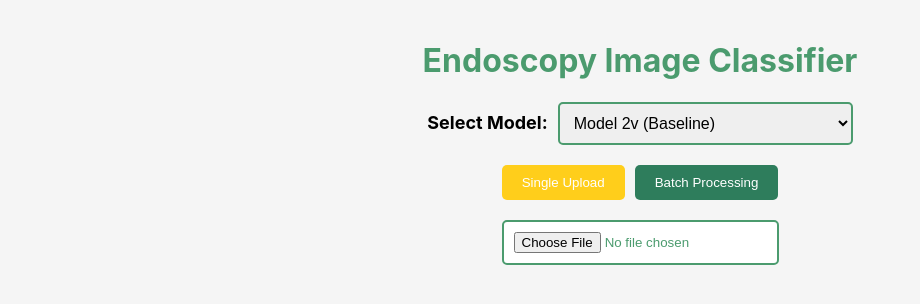
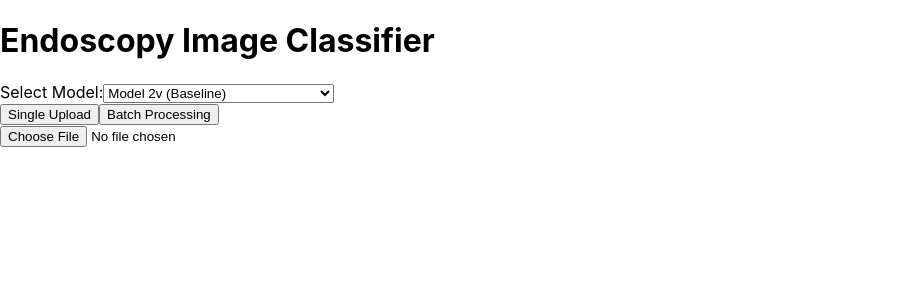
Before and after one commit to tan-li-yan/endoscopy-model-react, a React (Create React App) app: page / in a window 1280 px wide. Shown: the top 304 px of the page, without its empty margins (0-920 px from the left). Built offline with nearby package versions, Linux system fonts and the light colour scheme.

Commit message:
some components

```diff
--- a/src/App.js
+++ b/src/App.js
@@ -1,345 +1,371 @@
-import React, { useState } from "react";
+// import React, { useState } from "react";
 
-function EndoscopyUploader() {
-  const [mode, setMode] = useState("single"); // Track upload mode (single or batch)
-  const [files, setFiles] = useState([]); // Store uploaded files
-  const [confidence, setConfidence] = useState(null); // Store prediction results
-  const [loading, setLoading] = useState(false); // Show loading state
-  const [selectedModel, setSelectedModel] = useState("model_2v"); // Default model selection
-  const [resultRefs] = useState(() => Array(20).fill(0).map(() => React.createRef())); // Create refs for scrolling
+// function EndoscopyUploader() {
+//   const [mode, setMode] = useState("single"); // Track upload mode (single or batch)
+//   const [files, setFiles] = useState([]); // Store uploaded files
+//   const [confidence, setConfidence] = useState(null); // Store prediction results
+//   const [loading, setLoading] = useState(false); // Show loading state
+//   const [selectedModel, setSelectedModel] = useState("model_2v"); // Default model selection
+//   const [resultRefs] = useState(() => Array(20).fill(0).map(() => React.createRef())); // Create refs for scrolling
 
-  // Handle mode change
-  const handleModeChange = (selectedMode) => {
-    setMode(selectedMode);
-    setFiles([]);
-    setConfidence(null);
-  };
+//   // Handle mode change
+//   const handleModeChange = (selectedMode) => {
+//     setMode(selectedMode);
+//     setFiles([]);
+//     setConfidence(null);
+//   };
 
-  // Handle file upload
-  const handleFileUpload = (event) => {
-    const selectedFiles = Array.from(event.target.files);
+//   // Handle file upload
+//   const handleFileUpload = (event) => {
+//     const selectedFiles = Array.from(event.target.files);
 
-    if (mode === "single" && selectedFiles.length > 1) {
-      alert("Please upload only one image in Single Upload mode.");
-      return;
-    }
+//     if (mode === "single" && selectedFiles.length > 1) {
+//       alert("Please upload only one image in Single Upload mode.");
+//       return;
+//     }
 
-    if (mode === "batch" && selectedFiles.length > 20) {
-      alert("Please upload a maximum of 20 images in Batch Processing mode.");
-      return;
-    }
+//     if (mode === "batch" && selectedFiles.length > 20) {
+//       alert("Please upload a maximum of 20 images in Batch Processing mode.");
+//       return;
+//     }
 
-    setFiles(selectedFiles);
-  };
+//     setFiles(selectedFiles);
+//   };
 
-  // Scroll to result function
-  const scrollToResult = (index) => {
-    resultRefs[index]?.current?.scrollIntoView({
-      behavior: 'smooth',
-      block: 'start'
-    });
-  };
+//   // Scroll to result function
+//   const scrollToResult = (index) => {
+//     resultRefs[index]?.current?.scrollIntoView({
+//       behavior: 'smooth',
+//       block: 'start'
+//     });
+//   };
 
-  // Handle prediction request
+//   // Handle prediction request
+//   const handlePredict = async () => {
+//     if (!files.length) {
+//       alert("Please upload at least one image.");
+//       return;
+//     }
+
+//     setLoading(true);
+
+//     const formData = new FormData();
+//     files.forEach((file) => {
+//       formData.append("images", file);
+//     });
+//     formData.append("mode", mode);
+//     formData.append("model", selectedModel); // Include selected model in the request
+
+//     try {
+//       const response = await fetch("http://127.0.0.1:8000/predict", {
+//           method: "POST",
+//           body: formData,
+//       });
+
+//       if (!response.ok) {
+//           const errorData = await response.json();
+//           throw new Error(`HTTP error! Status: ${response.status}, Message: ${errorData.error}`);
+//       }
+
+//       const data = await response.json();
+//       setConfidence(data);
+//     } catch (error) {
+//       console.error("Detailed error:", error);
+//       alert(`Failed to get predictions: ${error.message}`);
+//     } finally {
+//       setLoading(false);
+//     }
+//   };
+
+//   return (
+//     <div
+//       style={{
+//         textAlign: "center",
+//         padding: "20px",
+//         backgroundColor: "#F5F5F5",
+//         color: "black",
+//         minHeight: "100vh",
+//       }}
+//     >
+//       <h1 style={{ color: "#4B9B6E" }}>Endoscopy Image Classifier</h1>
+
+//       {/* Dropdown menu to select the model */}
+//       <div style={{ marginBottom: "20px" }}>
+//         <label htmlFor="model-select" style={{ fontSize: "18px", fontWeight: "bold" }}>
+//           Select Model:
+//         </label>
+//         <select
+//           id="model-select"
+//           value={selectedModel}
+//           onChange={(e) => setSelectedModel(e.target.value)}
+//           style={{
+//             marginLeft: "10px",
+//             padding: "10px",
+//             border: "2px solid #4B9B6E",
+//             borderRadius: "5px",
+//             fontSize: "16px",
+//           }}
+//         >
+//           <option value="model_2v">Model 2v (Baseline)</option>
+//           <option value="kvasir_xception_model_working_grad">Kvasir Xception Model (Grad-CAM)</option>
+//         </select>
+//       </div>
+
+//       {/* Buttons to select Single Upload or Batch Processing */}
+//       <div style={{ marginBottom: "20px" }}>
+//         <button
+//           onClick={() => handleModeChange("single")}
+//           style={{
+//             padding: "10px 20px",
+//             marginRight: "10px",
+//             backgroundColor: mode === "single" ? "#FFCE1B" : "#2E7D5C",
+//             color: "white",
+//             border: "none",
+//             borderRadius: "5px",
+//             cursor: "pointer",
+//           }}
+//         >
+//           Single Upload
+//         </button>
+//         <button
+//           onClick={() => handleModeChange("batch")}
+//           style={{
+//             padding: "10px 20px",
+//             backgroundColor: mode === "batch" ? "#FFCE1B" : "#2E7D5C",
+//             color: "white",
+//             border: "none",
+//             borderRadius: "5px",
+//             cursor: "pointer",
+//           }}
+//         >
+//           Batch Processing
+//         </button>
+//       </div>
+
+//       {/* File input for uploading images */}
+//       <input
+//         type="file"
+//         accept="image/*"
+//         multiple={mode === "batch"}
+//         onChange={handleFileUpload}
+//         style={{
+//           marginBottom: "20px",
+//           padding: "10px",
+//           backgroundColor: "white",
+//           color: "#4B9B6E",
+//           border: "2px solid #4B9B6E",
+//           borderRadius: "5px",
+//           cursor: "pointer",
+//         }}
+//       />
+
+//       {/* Display uploaded images before prediction */}
+//       {files.length > 0 && (
+//         <div>
+//           <h2 style={{ color: "#4B9B6E" }}>
+//             Uploaded {mode === "single" ? "Image" : "Images"}:
+//           </h2>
+//           <div
+//             style={{
+//               display: "flex",
+//               flexWrap: "wrap",
+//               justifyContent: "center",
+//               gap: "20px",
+//             }}
+//           >
+//             {files.map((file, index) => (
+//               <div
+//                 key={index}
+//                 style={{
+//                   position: "relative",
+//                   width: "200px",
+//                   height: "200px",
+//                 }}
+//               >
+//                 <img
+//                   src={URL.createObjectURL(file)}
+//                   alt={`Uploaded ${file.name}`}
+//                   style={{
+//                     width: "100%",
+//                     height: "100%",
+//                     objectFit: "contain",
+//                     border: "1px solid #ccc",
+//                     borderRadius: "5px",
+//                   }}
+//                 />
+//                 <div
+//                   style={{
+//                     position: "absolute",
+//                     bottom: "0",
+//                     backgroundColor: "rgba(0, 0, 0, 0.7)",
+//                     color: "white",
+//                     width: "100%",
+//                     textAlign: "center",
+//                     padding: "5px",
+//                     borderRadius: "0 0 5px 5px",
+//                   }}
+//                 >
+//                   {file.name}
+//                 </div>
+//               </div>
+//             ))}
+//           </div>
+//         </div>
+//       )}
+
+//       {/* Prediction button */}
+//       {files.length > 0 && (
+//         <button
+//           onClick={handlePredict}
+//           style={{
+//             padding: "10px 20px",
+//             backgroundColor: "#65CCB8",
+//             color: "white",
+//             border: "none",
+//             borderRadius: "5px",
+//             cursor: "pointer",
+//             fontSize: "16px",
+//             marginTop: "10px",
+//           }}
+//         >
+//           {loading ? "Predicting..." : "Predict"}
+//         </button>
+//       )}
+
+//       {/* Summary Table for Batch Predictions */}
+//       {confidence && mode === "batch" && (
+//         <div style={{ marginTop: "20px", marginBottom: "20px" }}>
+//           <h2 style={{ color: "#4B9B6E" }}>Summary Results</h2>
+//           <div style={{ overflowX: "auto" }}>
+//             <table style={{
+//               width: "100%",
+//               borderCollapse: "collapse",
+//               backgroundColor: "white",
+//               border: "2px solid #4B9B6E",
+//               borderRadius: "5px",
+//             }}>
+//               <thead>
+//                 <tr style={{ backgroundColor: "#4B9B6E", color: "white" }}>
+//                   <th style={{ padding: "12px", textAlign: "left" }}>File Name</th>
+//                   <th style={{ padding: "12px", textAlign: "left" }}>Predicted Class</th>
+//                   <th style={{ padding: "12px", textAlign: "left" }}>Confidence Level</th>
+//                 </tr>
+//               </thead>
+//               <tbody>
+//                 {confidence.map((result, index) => (
+//                   <tr
+//                     key={index}
+//                     onClick={() => scrollToResult(index)}
+//                     style={{
+//                       cursor: "pointer",
+//                       backgroundColor: "white",
+//                       borderBottom: "1px solid #ddd",
+//                       ':hover': {
+//                         backgroundColor: "#f5f5f5"
+//                       }
+//                     }}
+//                   >
+//                     <td style={{ padding: "12px" }}>{result.filename}</td>
+//                     <td style={{ padding: "12px" }}>{result.predictedClass}</td>
+//                     <td style={{ padding: "12px" }}>
+//                       {(result.confidenceScores[result.predictedClass] * 100).toFixed(2)}%
+//                     </td>
+//                   </tr>
+//                 ))}
+//               </tbody>
+//             </table>
+//           </div>
+//         </div>
+//       )}
+
+//       {/* Display prediction results */}
+//       {confidence && (
+//         <div style={{ marginTop: "20px" }}>
+//           <h2 style={{ color: "#4B9B6E" }}>Prediction Results:</h2>
+//           {confidence.map((result, index) => (
+//             <div
+//               key={index}
+//               ref={resultRefs[index]}
+//               style={{
+//                 display: "flex",
+//                 alignItems: "center",
+//                 justifyContent: "space-between",
+//                 marginBottom: "20px",
+//                 padding: "20px",
+//                 backgroundColor: "white",
+//                 border: "4px solid #4B9B6E",
+//                 borderRadius: "10px",
+//               }}
+//             >
+//               <div style={{ width: "40%" }}>
+//                 {files[index] && (
+//                   <img
+//                     src={URL.createObjectURL(files[index])}
+//                     alt={`Original ${result.filename}`}
+//                     style={{
+//                       width: "100%",
+//                       height: "auto",
+//                       objectFit: "contain",
+//                       borderRadius: "5px",
+//                     }}
+//                   />
+//                 )}
+//               </div>
+//               {result.gradcam && (
+//                 <div style={{ width: "40%" }}>
+//                   <img
+//                     src={`http://127.0.0.1:8000${result.gradcam}`}
+//                     alt="Grad-CAM Heatmap"
+//                     style={{
+//                       width: "100%",
+//                       height: "auto",
+//                       objectFit: "contain",
+//                       borderRadius: "5px",
+//                     }}
+//                   />
+//                 </div>
+//               )}
+//               <div style={{ width: "20%", textAlign: "left" }}>
+//                 <h3 style={{ color: "#65CCB8" }}>File: {result.filename}</h3>
+//                 <p style={{ fontSize: "18px", fontWeight: "bold" }}>
+//                   Predicted Class:{" "}
+//                   <span style={{ color: "#FF4C4C" }}>
+//                     {result.predictedClass} (
+//                     {(result.confidenceScores[result.predictedClass] * 100).toFixed(2)}%)
+//                   </span>
+//                 </p>
+//               </div>
+//             </div>
+//           ))}
+//         </div>
+//       )}
+//     </div>
+//   );
+// }
+
+// export default EndoscopyUploader;
+
+import React, {useState} from "react";
+import ModelSelector from "./components/ModelSelector";
+import UploadModeSelector from "./components/UploadModeSelector";
+import FileUploader from "./components/FileUploader";
+
+function EndoscopyUploader(){
+  const [mode, setMode] = useState("single");
+  const [files, setFiles] = useState([]);
+  const [selectedModel, setSelectedModel] = useState("model_2v");
   const handlePredict = async () => {
-    if (!files.length) {
-      alert("Please upload at least one image.");
-      return;
-    }
 
-    setLoading(true);
+  }
+  return (
+    <div className="app-container">
+      <h1 className = "title"> Endoscopy Image Classifier </h1>
+      <ModelSelector selectedModel={selectedModel} setSelectedModel={setSelectedModel} />
+      <UploadModeSelector mode={mode} setMode={setMode} setFiles={setFiles} />
+      <FileUploader mode={mode} setFiles={setFiles} />
+    </div>
 
-    const formData = new FormData();
-    files.forEach((file) => {
-      formData.append("images", file);
-    });
-    formData.append("mode", mode);
-    formData.append("model", selectedModel); // Include selected model in the request
 
-    try {
-      const response = await fetch("http://127.0.0.1:8000/predict", {
-          method: "POST",
-          body: formData,
-      });
-
-      if (!response.ok) {
-          const errorData = await response.json();
-          throw new Error(`HTTP error! Status: ${response.status}, Message: ${errorData.error}`);
-      }
-
-      const data = await response.json();
-      setConfidence(data);
-    } catch (error) {
-      console.error("Detailed error:", error);
-      alert(`Failed to get predictions: ${error.message}`);
-    } finally {
-      setLoading(false);
-    }
-  };
-
-  return (
-    <div
-      style={{
-        textAlign: "center",
-        padding: "20px",
-        backgroundColor: "#F5F5F5",
-        color: "black",
-        minHeight: "100vh",
-      }}
-    >
-      <h1 style={{ color: "#4B9B6E" }}>Endoscopy Image Classifier</h1>
-
-      {/* Dropdown menu to select the model */}
-      <div style={{ marginBottom: "20px" }}>
-        <label htmlFor="model-select" style={{ fontSize: "18px", fontWeight: "bold" }}>
-          Select Model:
-        </label>
-        <select
-          id="model-select"
-          value={selectedModel}
-          onChange={(e) => setSelectedModel(e.target.value)}
-          style={{
-            marginLeft: "10px",
-            padding: "10px",
-            border: "2px solid #4B9B6E",
-            borderRadius: "5px",
-            fontSize: "16px",
-          }}
-        >
-          <option value="model_2v">Model 2v (Baseline)</option>
-          <option value="kvasir_xception_model_working_grad">Kvasir Xception Model (Grad-CAM)</option>
-        </select>
-      </div>
-
-      {/* Buttons to select Single Upload or Batch Processing */}
-      <div style={{ marginBottom: "20px" }}>
-        <button
-          onClick={() => handleModeChange("single")}
-          style={{
-            padding: "10px 20px",
-            marginRight: "10px",
-            backgroundColor: mode === "single" ? "#FFCE1B" : "#2E7D5C",
-            color: "white",
-            border: "none",
-            borderRadius: "5px",
-            cursor: "pointer",
-          }}
-        >
-          Single Upload
-        </button>
-        <button
-          onClick={() => handleModeChange("batch")}
-          style={{
-            padding: "10px 20px",
-            backgroundColor: mode === "batch" ? "#FFCE1B" : "#2E7D5C",
-            color: "white",
-            border: "none",
-            borderRadius: "5px",
-            cursor: "pointer",
-          }}
-        >
-          Batch Processing
-        </button>
-      </div>
-
-      {/* File input for uploading images */}
-      <input
-        type="file"
-        accept="image/*"
-        multiple={mode === "batch"}
-        onChange={handleFileUpload}
-        style={{
-          marginBottom: "20px",
-          padding: "10px",
-          backgroundColor: "white",
-          color: "#4B9B6E",
-          border: "2px solid #4B9B6E",
-          borderRadius: "5px",
-          cursor: "pointer",
-        }}
-      />
-
-      {/* Display uploaded images before prediction */}
-      {files.length > 0 && (
-        <div>
-          <h2 style={{ color: "#4B9B6E" }}>
-            Uploaded {mode === "single" ? "Image" : "Images"}:
-          </h2>
-          <div
-            style={{
-              display: "flex",
-              flexWrap: "wrap",
-              justifyContent: "center",
-              gap: "20px",
-            }}
-          >
-            {files.map((file, index) => (
-              <div
-                key={index}
-                style={{
-                  position: "relative",
-                  width: "200px",
-                  height: "200px",
-                }}
-              >
-                <img
-                  src={URL.createObjectURL(file)}
-                  alt={`Uploaded ${file.name}`}
-                  style={{
-                    width: "100%",
-                    height: "100%",
-                    objectFit: "contain",
-                    border: "1px solid #ccc",
-                    borderRadius: "5px",
-                  }}
-                />
-                <div
-                  style={{
-                    position: "absolute",
-                    bottom: "0",
-                    backgroundColor: "rgba(0, 0, 0, 0.7)",
-                    color: "white",
-                    width: "100%",
-                    textAlign: "center",
-                    padding: "5px",
-                    borderRadius: "0 0 5px 5px",
-                  }}
-                >
-                  {file.name}
-                </div>
-              </div>
-            ))}
-          </div>
-        </div>
-      )}
-
-      {/* Prediction button */}
-      {files.length > 0 && (
-        <button
-          onClick={handlePredict}
-          style={{
-            padding: "10px 20px",
-            backgroundColor: "#65CCB8",
-            color: "white",
-            border: "none",
-            borderRadius: "5px",
-            cursor: "pointer",
-            fontSize: "16px",
-            marginTop: "10px",
-          }}
-        >
-          {loading ? "Predicting..." : "Predict"}
-        </button>
-      )}
-
-      {/* Summary Table for Batch Predictions */}
-      {confidence && mode === "batch" && (
-        <div style={{ marginTop: "20px", marginBottom: "20px" }}>
-          <h2 style={{ color: "#4B9B6E" }}>Summary Results</h2>
-          <div style={{ overflowX: "auto" }}>
-            <table style={{
-              width: "100%",
-              borderCollapse: "collapse",
-              backgroundColor: "white",
-              border: "2px solid #4B9B6E",
-              borderRadius: "5px",
-            }}>
-              <thead>
-                <tr style={{ backgroundColor: "#4B9B6E", color: "white" }}>
-                  <th style={{ padding: "12px", textAlign: "left" }}>File Name</th>
-                  <th style={{ padding: "12px", textAlign: "left" }}>Predicted Class</th>
-                  <th style={{ padding: "12px", textAlign: "left" }}>Confidence Level</th>
-                </tr>
-              </thead>
-              <tbody>
-                {confidence.map((result, index) => (
-                  <tr
-                    key={index}
-                    onClick={() => scrollToResult(index)}
-                    style={{
-                      cursor: "pointer",
-                      backgroundColor: "white",
-                      borderBottom: "1px solid #ddd",
-                      ':hover': {
-                        backgroundColor: "#f5f5f5"
-                      }
-                    }}
-                  >
-                    <td style={{ padding: "12px" }}>{result.filename}</td>
-                    <td style={{ padding: "12px" }}>{result.predictedClass}</td>
-                    <td style={{ padding: "12px" }}>
-                      {(result.confidenceScores[result.predictedClass] * 100).toFixed(2)}%
-                    </td>
-                  </tr>
-                ))}
-              </tbody>
-            </table>
-          </div>
-        </div>
-      )}
-
-      {/* Display prediction results */}
-      {confidence && (
-        <div style={{ marginTop: "20px" }}>
-          <h2 style={{ color: "#4B9B6E" }}>Prediction Results:</h2>
-          {confidence.map((result, index) => (
-            <div
-              key={index}
-              ref={resultRefs[index]}
-              style={{
-                display: "flex",
-                alignItems: "center",
-                justifyContent: "space-between",
-                marginBottom: "20px",
-                padding: "20px",
-                backgroundColor: "white",
-                border: "4px solid #4B9B6E",
-                borderRadius: "10px",
-              }}
-            >
-              <div style={{ width: "40%" }}>
-                {files[index] && (
-                  <img
-                    src={URL.createObjectURL(files[index])}
-                    alt={`Original ${result.filename}`}
-                    style={{
-                      width: "100%",
-                      height: "auto",
-                      objectFit: "contain",
-                      borderRadius: "5px",
-                    }}
-                  />
-                )}
-              </div>
-              {result.gradcam && (
-                <div style={{ width: "40%" }}>
-                  <img
-                    src={`http://127.0.0.1:8000${result.gradcam}`}
-                    alt="Grad-CAM Heatmap"
-                    style={{
-                      width: "100%",
-                      height: "auto",
-                      objectFit: "contain",
-                      borderRadius: "5px",
-                    }}
-                  />
-                </div>
-              )}
-              <div style={{ width: "20%", textAlign: "left" }}>
-                <h3 style={{ color: "#65CCB8" }}>File: {result.filename}</h3>
-                <p style={{ fontSize: "18px", fontWeight: "bold" }}>
-                  Predicted Class:{" "}
-                  <span style={{ color: "#FF4C4C" }}>
-                    {result.predictedClass} (
-                    {(result.confidenceScores[result.predictedClass] * 100).toFixed(2)}%)
-                  </span>
-                </p>
-              </div>
-            </div>
-          ))}
-        </div>
-      )}
-    </div>
   );
 }
 
--- /dev/null
+++ b/src/components/FileUploader.js
@@ -0,0 +1,12 @@
+import React from "react"
+
+function FileUploader(mode, setFiles){
+  const handleFileUpload = (event)  => {
+    const selectedFiles = Array.from(event.target.files);
+  }
+  return (
+    <input type="file" accept="image/*" />
+  );
+
+}
+export default FileUploader;
--- /dev/null
+++ b/src/components/ModelSelector.js
@@ -0,0 +1,15 @@
+import React from "react";
+
+function ModelSelector({ selectedModel, setSelectedModel }) {
+  return (
+    <div className="model-selector">
+      <label htmlFor="model-select">Select Model:</label>
+      <select id="model-select" value={selectedModel} onChange={(e) => setSelectedModel(e.target.value)}>
+        <option value="model_2v">Model 2v (Baseline)</option>
+        <option value="kvasir_xception_model_working_grad">Kvasir Xception Model (Grad-CAM)</option>
+      </select>
+    </div>
+  );
+}
+
+export default ModelSelector;
--- /dev/null
+++ b/src/components/UploadModeSelector.js
@@ -0,0 +1,14 @@
+function UploadModeSelector ({mode, setMode, setFiles}){
+  const handleModeChange = (selectedMode) => {
+    setMode(selectedMode);
+    setFiles([]); //clears the uploaded files whenever there is a mode switch.
+  };
+
+  return(<div className = "upload-mode-selector">
+    <button onClick = {()=> handleModeChange("single")}>Single Upload</button>
+    <button onClick={() => handleModeChange("batch")}>Batch Processing</button>
+
+  </div>);
+
+}
+export default UploadModeSelector
```
